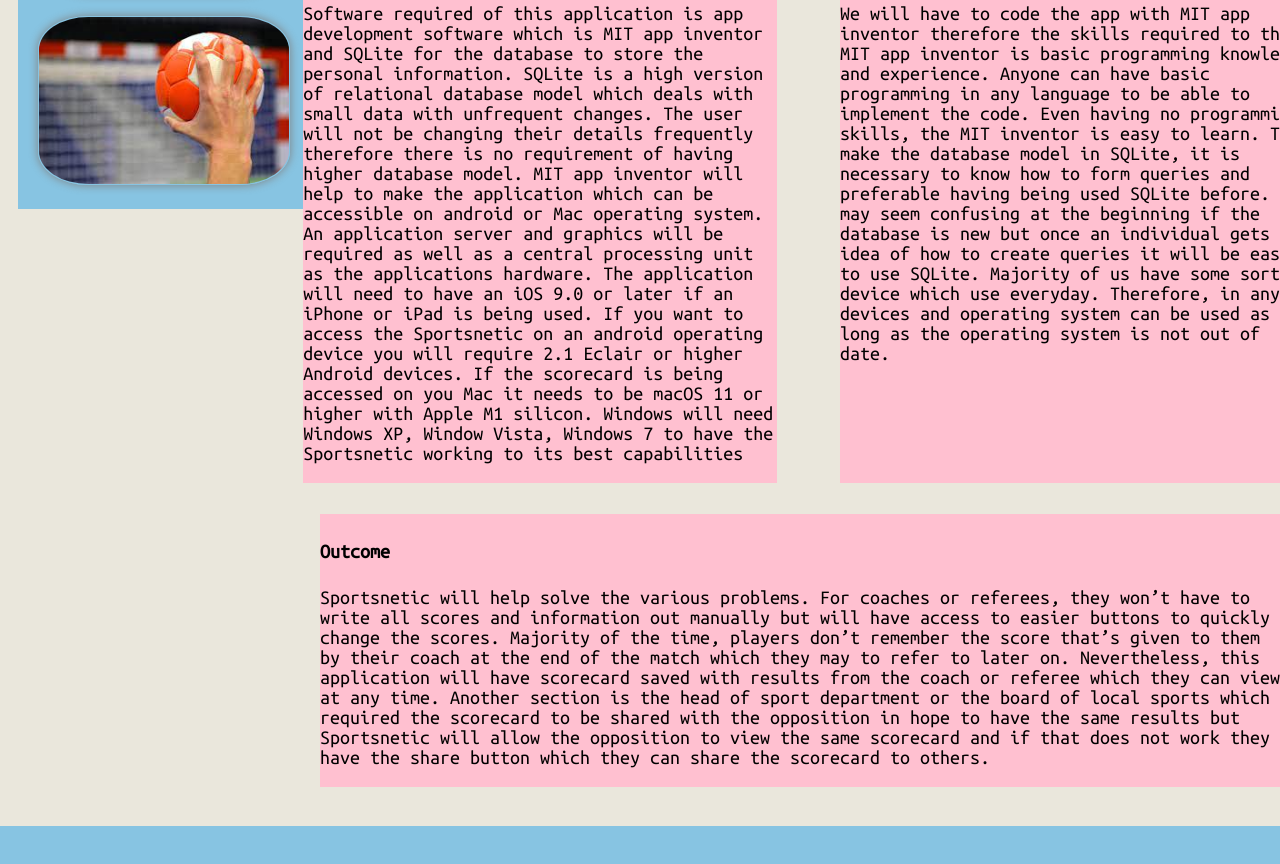
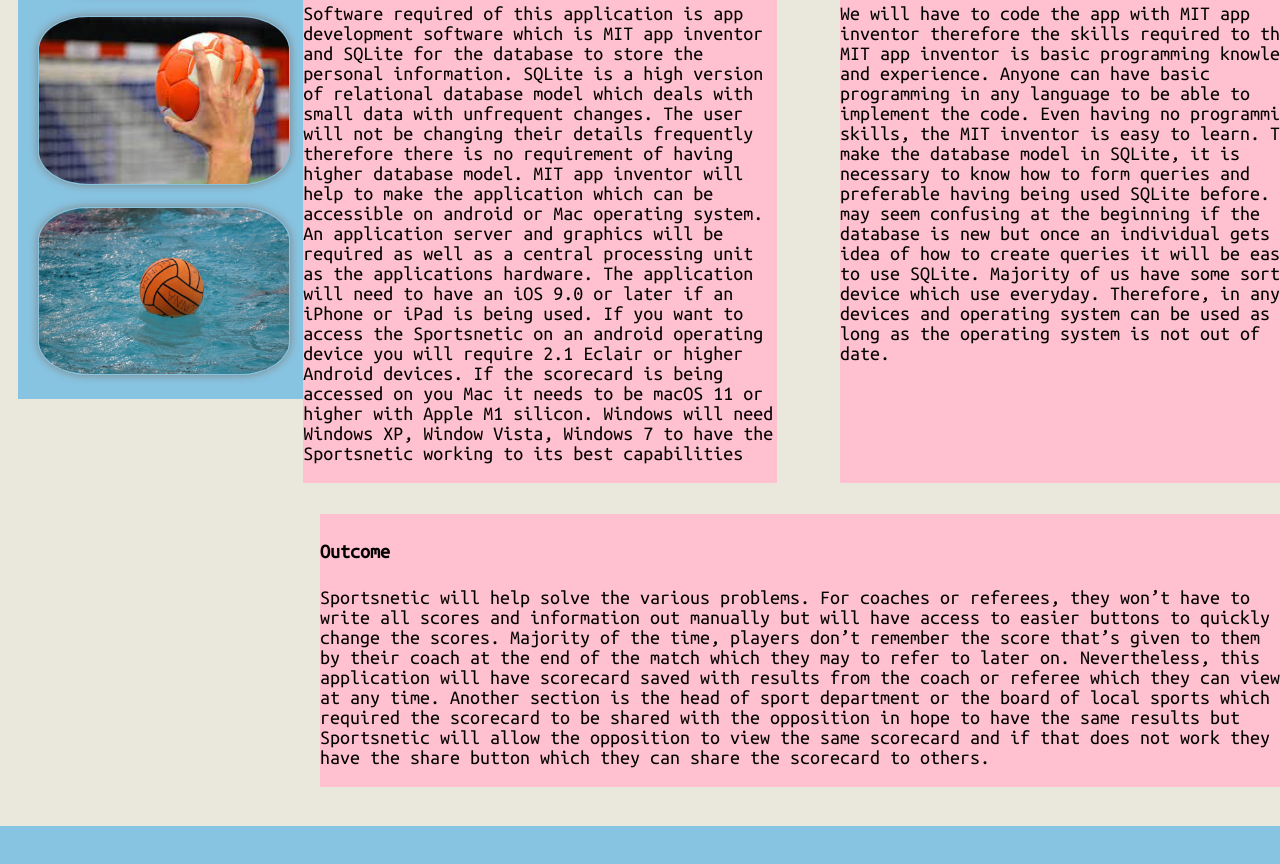
Before and after one commit to Roma-Thakkar/Assignment-1, a plain HTML site: page project.html in a window 1280 px wide. Shown: the part 2590-3454 px from the top of the page. Drawn offline with Linux system fonts and the light colour scheme.

Commit message:
adjusted water polo

```diff
--- a/project.html
+++ b/project.html
@@ -309,6 +309,10 @@ border-right:1px solid #A6F29F;
 <figure>
 <img src="handball.jpg" alt="handball" >
 </figure>
+<br>
+<figure>
+<img src="water.jpg" alt="handball" >
+</figure>
 </section>
 
 
```
